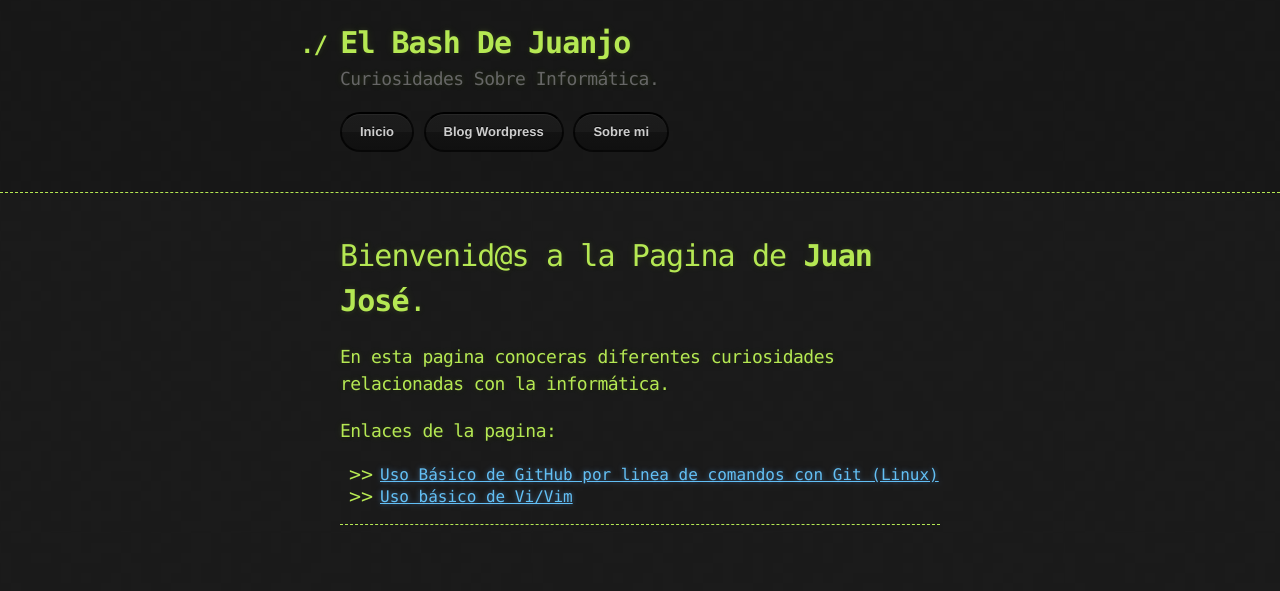
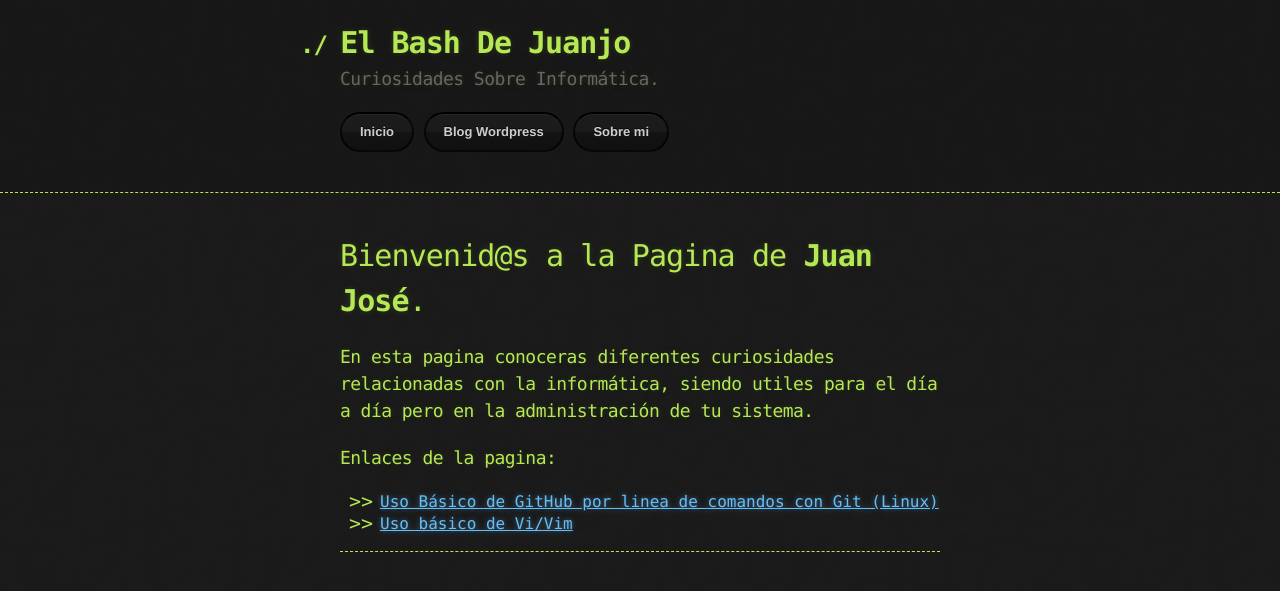
Before and after one commit to juanjoselopezroldan/juanjoselopezroldan.github.io, a Jekyll site: the page built from index.md, in a window 1280 px wide. Shown: the top 591 px of the page. Built offline with Jekyll 4.4.1, drawn with Linux system fonts in a browser that asks for light colours; our own code applies the rules of GitHub Pages for plain Markdown files.

Commit message:
Update index.md

```diff
--- a/index.md
+++ b/index.md
@@ -3,7 +3,7 @@ layout: default
 ---
 
 # [](#header-1)Bienvenid@s a la Pagina de **Juan José**.
-### En esta pagina conoceras diferentes curiosidades relacionadas con la informática.
+### En esta pagina conoceras diferentes curiosidades relacionadas con la informática, siendo utiles para el día a día pero en la administración de tu sistema.
 
 ### Enlaces de la pagina:
 
```
